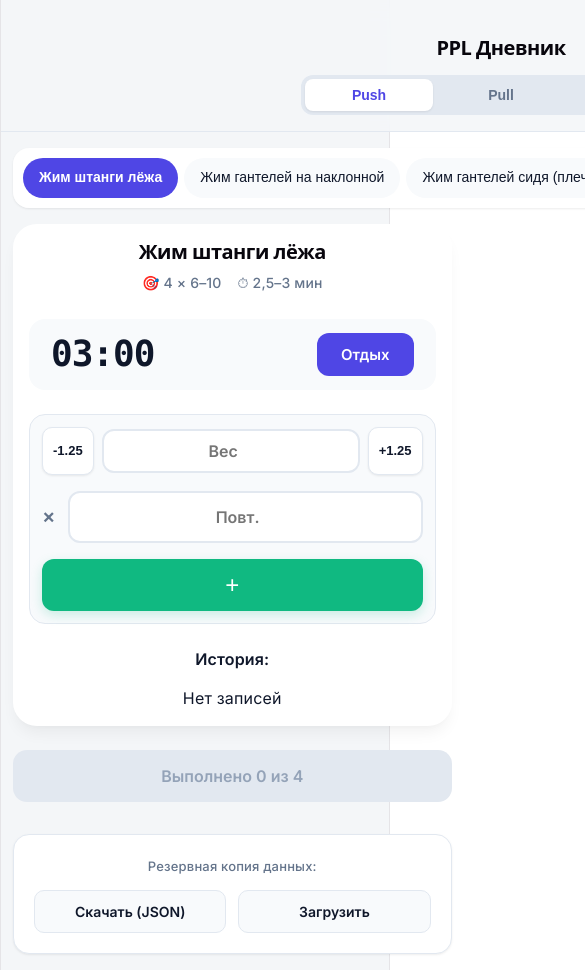
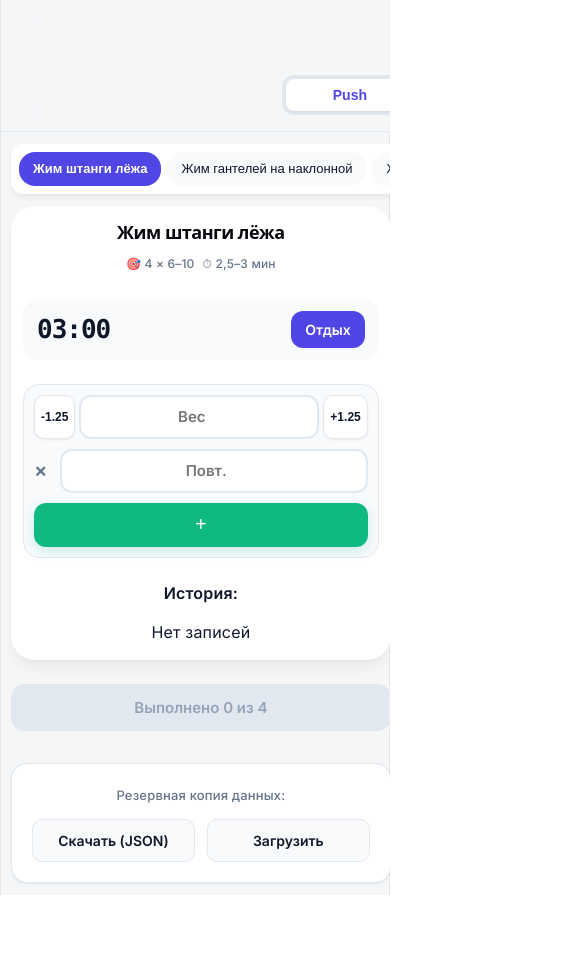
Before and after one commit to Evgeny142/my-workout-diary, a React (Vite) app: page / in a window 390 px wide. Shown: the top 970 px of the page, 585 px wide, since content can reach past the window. After the commit the page ends 895 px from the top, so only its background shows below. Built offline with nearby package versions, Linux system fonts and the light colour scheme.

Commit message:
Final mobile layout fix

```diff
--- a/index.html
+++ b/index.html
@@ -1,9 +1,10 @@
 <!doctype html>
-<html lang="en">
+<html lang="ru">
   <head>
     <meta charset="UTF-8" />
     <link rel="icon" type="image/svg+xml" href="/favicon.svg" />
-    <!-- Важный тег для iPhone, чтобы он не ломал масштаб -->
+
+    <!-- КРИТИЧЕСКИ ВАЖНО ДЛЯ МОБИЛЬНЫХ -->
     <meta name="viewport" content="width=device-width, initial-scale=1.0, maximum-scale=1.0, user-scalable=no, viewport-fit=cover" />
 
     <link rel="preconnect" href="https://fonts.googleapis.com">
@@ -12,7 +13,7 @@
 
     <title>PPL Дневник</title>
 
-    <!-- Настройки для установки на iPhone -->
+    <!-- Настройки PWA для iOS -->
     <meta name="apple-mobile-web-app-capable" content="yes">
     <meta name="apple-mobile-web-app-status-bar-style" content="black-translucent">
     <link rel="apple-touch-icon" href="/pwa-192x192.png" />
--- a/src/App.css
+++ b/src/App.css
@@ -25,6 +25,7 @@
   --shadow-lg: 0 10px 15px -3px rgba(0,0,0,0.05), 0 4px 6px -2px rgba(0,0,0,0.025);
 }
 
+/* Жесткий сброс для всех элементов */
 * {
   box-sizing: border-box;
   margin: 0;
@@ -32,12 +33,14 @@
   -webkit-tap-highlight-color: transparent;
 }
 
-body {
+html, body {
+  width: 100%;
+  max-width: 100vw;
+  overflow-x: hidden; /* Запрещаем горизонтальный скролл */
   background-color: var(--bg-app);
   color: var(--text-main);
   font-family: var(--font-main);
   -webkit-font-smoothing: antialiased;
-  overflow-x: hidden; /* Запрещает горизонтальный скролл */
 }
 
 /* --- ОБЩИЙ КАРКАС --- */
@@ -146,6 +149,7 @@ body {
   cursor: pointer;
   transition: all 0.2s ease;
   line-height: 1.4;
+  white-space: normal; /* Разрешаем перенос текста */
 }
 
 .sidebar-item:hover { background: var(--bg-input); }
@@ -158,7 +162,7 @@ body {
 /* Основная область */
 .exercise-main {
   flex: 1;
-  min-width: 0;
+  min-width: 0; /* КРИТИЧЕСКИ ВАЖНО: не дает блоку распирать контейнер */
 }
 
 /* --- КАРТОЧКА УПРАЖНЕНИЯ --- */
@@ -168,6 +172,8 @@ body {
   padding: 24px;
   box-shadow: var(--shadow-lg);
   margin-bottom: 24px;
+  width: 100%;
+  overflow: hidden; /* Страховка от вылезания */
 }
 
 .exercise-header-main h2 {
@@ -180,8 +186,9 @@ body {
 
 .exercise-meta-main {
   display: flex;
+  flex-wrap: wrap; /* Если не влезет - перенесется */
   justify-content: center;
-  gap: 16px;
+  gap: 12px;
   font-size: 14px;
   font-weight: 500;
   color: var(--text-muted);
@@ -228,7 +235,7 @@ body {
 
 .timer-display {
   font-family: var(--font-mono);
-  font-size: 36px;
+  font-size: 32px; /* Чуть уменьшили */
   font-weight: 700;
   color: var(--text-main);
   letter-spacing: -1px;
@@ -237,7 +244,7 @@ body {
 .timer-container.active-timer .timer-display { color: var(--success); }
 
 .timer-btn {
-  padding: 12px 24px;
+  padding: 12px 20px;
   border-radius: 12px;
   border: none;
   font-weight: 600;
@@ -245,6 +252,7 @@ body {
   cursor: pointer;
   font-size: 15px;
   transition: transform 0.1s ease;
+  white-space: nowrap;
 }
 
 .timer-btn:active { transform: scale(0.96); }
@@ -255,7 +263,7 @@ body {
 .main-form {
   display: flex;
   flex-direction: column;
-  gap: 16px;
+  gap: 12px;
   background: var(--bg-input);
   padding: 16px;
   border-radius: 16px;
@@ -266,15 +274,16 @@ body {
 .weight-control-group {
   display: flex;
   align-items: center;
-  gap: 12px;
+  gap: 8px;
+  width: 100%;
 }
 
 .quick-btn {
   background: var(--bg-card);
   border: 1px solid var(--border-color);
   border-radius: 10px;
-  padding: 0 16px;
-  height: 52px;
+  padding: 0 12px;
+  height: 48px;
   font-size: 14px;
   font-weight: 600;
   color: var(--text-main);
@@ -282,6 +291,7 @@ body {
   white-space: nowrap;
   box-shadow: var(--shadow-sm);
   transition: all 0.2s ease;
+  flex-shrink: 0; /* Запрещаем сжиматься кнопкам */
 }
 
 .quick-btn:hover { background: #f1f5f9; }
@@ -289,6 +299,7 @@ body {
 
 .main-form input {
   width: 100%;
+  min-width: 0; /* КРИТИЧЕСКИ ВАЖНО: разрешает полю сжиматься */
   padding: 14px;
   border: 2px solid var(--border-color);
   border-radius: 12px;
@@ -311,6 +322,7 @@ body {
   display: flex;
   align-items: center;
   gap: 12px;
+  width: 100%;
 }
 
 .reps-control-group span {
@@ -353,7 +365,7 @@ body {
   align-items: center;
   justify-content: space-between;
   background: var(--bg-card);
-  padding: 16px;
+  padding: 12px 16px;
   border-radius: 12px;
   border: 1px solid var(--border-color);
   box-shadow: var(--shadow-sm);
@@ -363,7 +375,7 @@ body {
   font-size: 13px;
   font-weight: 500;
   color: var(--text-muted);
-  width: 80px;
+  width: 70px; /* Уменьшили */
 }
 
 .set-data {
@@ -412,6 +424,7 @@ body {
   display: flex;
   gap: 12px;
   margin-bottom: 32px;
+  width: 100%;
 }
 
 .next-btn, .prev-btn {
@@ -424,6 +437,7 @@ body {
   cursor: pointer;
   border: none;
   transition: all 0.2s ease;
+  white-space: nowrap; /* Текст в кнопке не переносится */
 }
 
 .next-btn {
@@ -460,6 +474,7 @@ body {
   box-shadow: var(--shadow-sm);
   text-align: center;
   border: 1px solid var(--border-color);
+  width: 100%;
 }
 
 .backup-section p {
@@ -472,10 +487,12 @@ body {
 .backup-buttons {
   display: flex;
   gap: 12px;
+  flex-wrap: wrap; /* Кнопки могут перенестись, если тесно */
 }
 
 .backup-btn {
   flex: 1;
+  min-width: 120px;
   padding: 12px;
   background: var(--bg-input);
   border: 1px solid var(--border-color);
@@ -491,12 +508,17 @@ body {
 .backup-btn:hover { background: #e2e8f0; }
 
 /* ========================================= */
-/* --- МОБИЛЬНАЯ АДАПТАЦИЯ (ИСПРАВЛЕННАЯ) --- */
+/* --- МОБИЛЬНАЯ АДАПТАЦИЯ (ЖЕСТКАЯ) --- */
 /* ========================================= */
 @media (max-width: 768px) {
-  .app-content { padding: 16px 12px; }
+  .app-content {
+    padding: 12px 10px; /* Максимально уменьшаем отступы */
+  }
 
-  .layout-container { flex-direction: column; gap: 16px; }
+  .layout-container {
+    flex-direction: column;
+    gap: 12px;
+  }
 
   /* Горизонтальное меню упражнений */
   .exercise-sidebar {
@@ -505,53 +527,84 @@ body {
     position: static;
     flex-direction: row;
     overflow-x: auto;
-    padding: 10px;
-    border-radius: 16px;
-    box-shadow: var(--shadow-sm);
+    padding: 8px;
+    border-radius: 12px;
     scrollbar-width: none;
     -webkit-overflow-scrolling: touch;
   }
+
   .exercise-sidebar::-webkit-scrollbar { display: none; }
   .exercise-sidebar h3 { display: none; }
 
   .sidebar-item {
     white-space: nowrap;
-    padding: 10px 16px;
-    border-radius: 20px;
+    padding: 8px 14px;
+    border-radius: 16px;
     background: var(--bg-input);
+    font-size: 13px;
   }
   .sidebar-item.active { background: var(--primary); color: white; }
 
-  /* Карточка упражнения */
-  .exercise-page { padding: 16px; width: 100%; }
-  .exercise-header-main h2 { font-size: 20px; }
-  .main-form { padding: 12px; width: 100%; }
+  /* Карточка */
+  .exercise-page {
+    padding: 16px 12px; /* Уменьшили внутренние отступы */
+  }
 
-  /* Жесткая фиксация формы ввода для iPhone */
+  .exercise-header-main h2 { font-size: 18px; }
+  .exercise-meta-main { font-size: 12px; gap: 8px; }
+
+  /* Плашка "Прошлый раз" */
+  .last-result-banner {
+    font-size: 12px;
+    padding: 8px 12px;
+    flex-direction: column;
+    gap: 4px;
+    text-align: center;
+  }
+
+  /* Таймер */
+  .timer-container { padding: 10px 12px; }
+  .timer-display { font-size: 26px; }
+  .timer-btn { padding: 10px 14px; font-size: 14px; }
+
+  /* Форма ввода */
+  .main-form { padding: 10px; gap: 10px; }
+
   .weight-control-group {
-    display: flex;
-    align-items: center;
-    justify-content: space-between;
-    width: 100%;
+    gap: 4px;
+  }
+
+  .quick-btn {
+    padding: 0 6px; /* Кнопки становятся тонкими */
+    font-size: 12px;
+    height: 44px;
+  }
+
+  .main-form input {
+    padding: 10px;
+    height: 44px;
+    font-size: 15px;
+  }
+
+  .icon-btn.add {
+    height: 44px;
+    font-size: 20px;
+  }
+
+  /* История */
+  .set-item { padding: 10px; }
+  .set-date { width: 60px; font-size: 11px; }
+  .set-data { font-size: 14px; }
+
+  /* Навигация */
+  .nav-buttons {
+    flex-direction: column; /* Кнопки друг под другом */
     gap: 8px;
   }
 
-  .weight-control-group input {
-    flex: 1;
-    min-width: 0; /* Критически важно, чтобы поле сжималось */
-    padding: 10px;
+  .prev-btn, .next-btn {
+    width: 100%;
+    padding: 14px;
+    font-size: 15px;
   }
-
-  .quick-btn {
-    flex: 0 0 auto;
-    padding: 0 10px;
-    font-size: 13px;
-    height: 48px;
-  }
-
-  .reps-control-group { width: 100%; }
-
-  /* Кнопки навигации друг под другом */
-  .nav-buttons { flex-direction: column; gap: 10px; }
-  .prev-btn, .next-btn { width: 100%; }
 }
--- a/src/App.jsx
+++ b/src/App.jsx
@@ -246,12 +246,9 @@ function App() {
   const currentExercise = PROGRAM[activeDay][currentExerciseIndex]
   const isLastExercise = currentExerciseIndex === PROGRAM[activeDay].length - 1
 
-  // --- ЛОГИКА БЛОКИРОВКИ КНОПКИ "СЛЕДУЮЩЕЕ" ---
-  // 1. Вытаскиваем целевое количество подходов из строки (например, из "4 × 6–10" берем 4)
   const targetSetsStr = currentExercise.target.split(' × ')[0];
   const targetSets = parseInt(targetSetsStr) || 1;
 
-  // 2. Считаем, сколько подходов сделано СЕГОДНЯ
   const todayDate = new Date().toLocaleDateString('ru-RU');
   const completedSetsToday = workouts.filter(
     w => w.day === activeDay &&
@@ -259,7 +256,6 @@ function App() {
          w.date === todayDate
   ).length;
 
-  // 3. Проверяем, выполнена ли норма
   const isCompleted = completedSetsToday >= targetSets;
 
   return (
@@ -316,12 +312,12 @@ function App() {
               <button
                 className="next-btn"
                 onClick={() => setCurrentExerciseIndex(prev => prev + 1)}
-                disabled={isLastExercise || !isCompleted} // Блокируем, если не выполнено
+                disabled={isLastExercise || !isCompleted}
               >
                 {isLastExercise
                   ? 'Конец тренировки'
                   : (!isCompleted
-                      ? `Выполнено ${completedSetsToday} из ${targetSets}` // Текст прогресса
+                      ? `Выполнено ${completedSetsToday} из ${targetSets}`
                       : 'Следующее →')}
               </button>
             </div>
```
